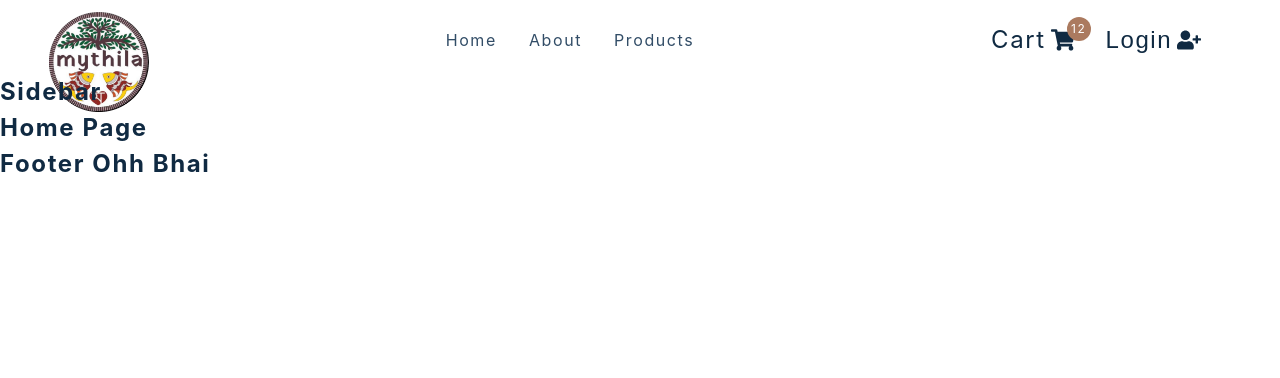
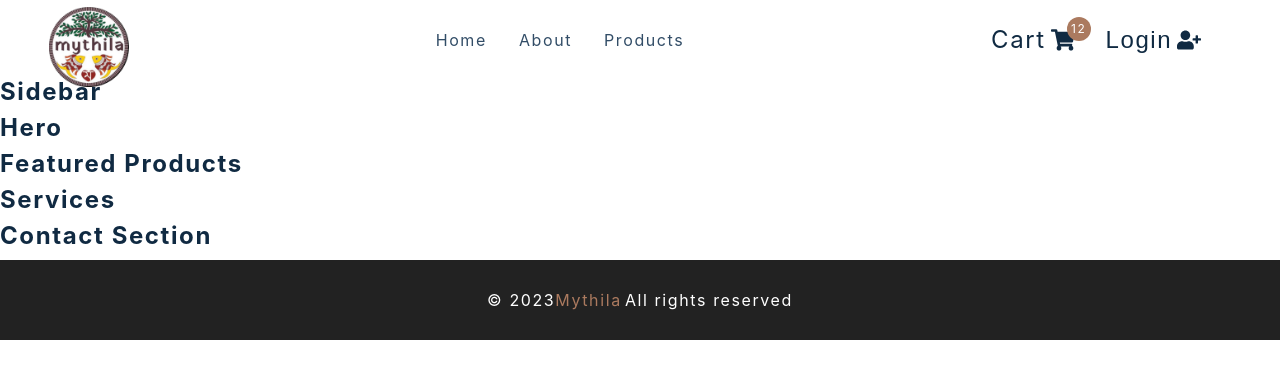
Before and after one commit to Iron0utlaw/Mythila-Ecom, a React (Create React App) app: page / in a window 1280 px wide. Shown: the top 378 px of the page. Built offline with nearby package versions, Linux system fonts and the light colour scheme; the HTML template or start-up script is replaced by a standard one.

Commit message:
divyam commit

```diff
--- a/src/components/Footer.js
+++ b/src/components/Footer.js
@@ -1,7 +1,13 @@
 import React from 'react'
 import styled from 'styled-components'
 const Footer = () => {
-  return <h4>footer ohh bhai</h4>
+  return <Wrapper>
+    <h5>
+      &copy; {new Date().getFullYear()}
+      <span>Mythila</span>
+    </h5>
+    <h5>All rights reserved</h5>
+  </Wrapper>
 }
 
 const Wrapper = styled.footer`
--- a/src/components/Navbar.js
+++ b/src/components/Navbar.js
@@ -50,11 +50,11 @@ const NavContainer = styled.nav`
     justify-content: space-between;
     img {
       max-width:230px;
-      max-height:100px;
+      max-height:80px;
       width: auto;
       height: auto;
       margin-left: -15px;
-      margin-top: 50px !important;
+      margin-top: 20px;
     }
   }
   .nav-toggle {
--- a/src/pages/HomePage.js
+++ b/src/pages/HomePage.js
@@ -1,7 +1,13 @@
 import React from 'react'
 import { FeaturedProducts, Hero, Services, Contact } from '../components'
 const HomePage = () => {
-  return <h4>home page</h4>
+  return <main>
+    <Hero/>
+    <FeaturedProducts/>
+    <Services/>
+    <Contact/>
+
+  </main>
 }
 
 export default HomePage
```
